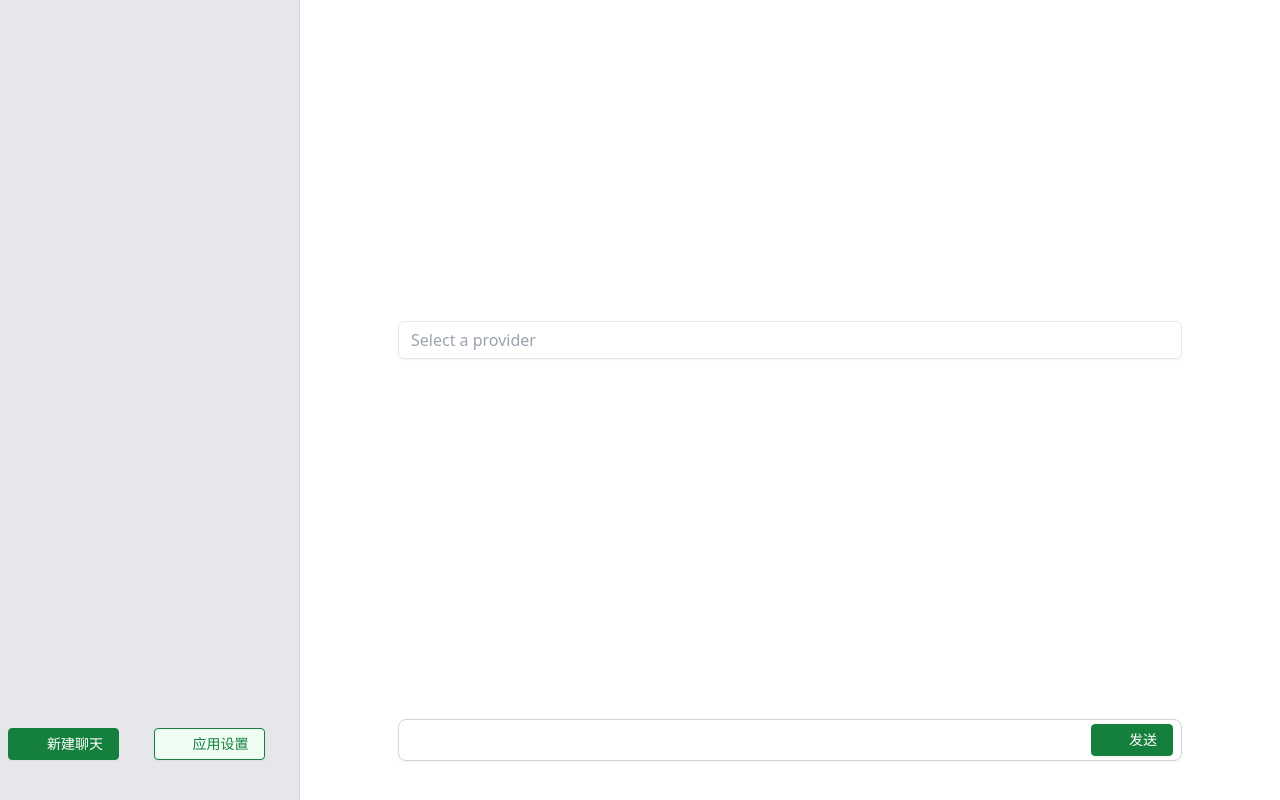
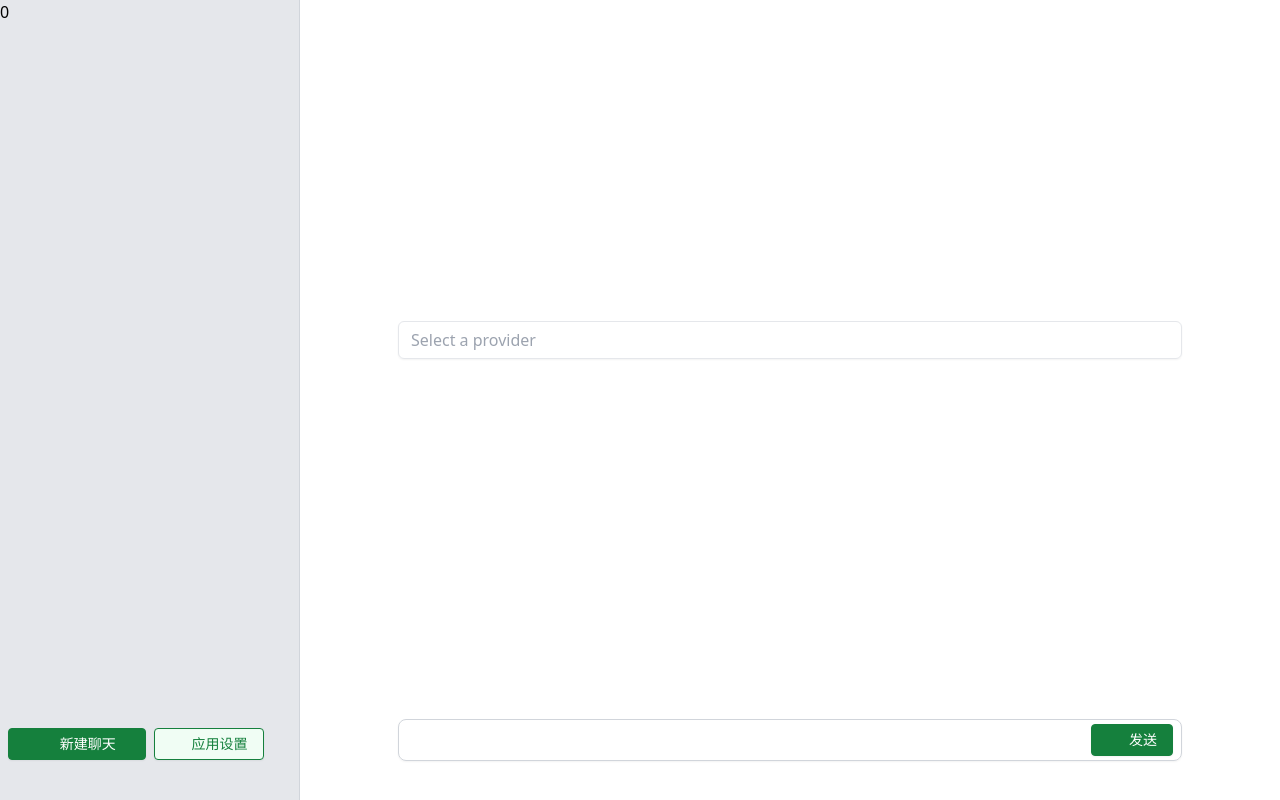
Before and after one commit to Xavier-Tse/vue-electron-chat, a Vue app: page / in a window 1280 px wide. Built offline with nearby package versions, Linux system fonts and the light colour scheme; some icons are missing.

Commit message:
feat: setup pinia

```diff
--- a/package.json
+++ b/package.json
@@ -48,6 +48,7 @@
     "dotenv": "^16.4.7",
     "electron-squirrel-startup": "^1.0.1",
     "openai": "^4.87.3",
+    "pinia": "^3.0.1",
     "radix-vue": "^1.9.17",
     "vue": "^3.5.13",
     "vue-router": "^4.5.0"
--- a/src/App.vue
+++ b/src/App.vue
@@ -2,28 +2,19 @@
   <div class=" flex items-center justify-between h-screen">
     <div class=" w-[300px] bg-gray-200 h-full border-r border-gray-300">
       <div class=" h-[90%] overflow-y-auto">
-        <ConversationList :items="conversations" />
+        <ConversationList :items="items" />
+        <h3>{{ conversationStore.totalNumber }}</h3>
       </div>
       <div class=" h-[10%] grid grid-cols-2 gap-2 p-2">
         <RouterLink to="/">
-          <button
-            class=" shadow-sm inline-flex items-center justify-center
-            bg-green-700 text-white hover:bg-green-700/90 border border-green-700
-            h-[32px] py-[8px] px-[15px] text-sm rounded-[4px]"
-          >
-            <Icon icon="radix-icons:chat-bubble" width="15" height="15" class=" mr-2" />
+          <Button icon-name="radix-icons:chat-bubble" class="w-full">
             新建聊天
-          </button>
+          </Button>
         </RouterLink>
         <RouterLink to="/settings">
-          <button
-            class=" shadow-sm inline-flex items-center justify-center
-            bg-green-50 text-green-700 hover:bg-green-700 border border-green-700 hover:text-white
-            h-[32px] py-[8px] px-[15px] text-sm rounded-[4px]"
-          >
-            <Icon icon="radix-icons:gear" width="15" height="15" class=" mr-2" />
+          <Button icon-name="radix-icons:gear" plain chass="w-full">
             应用设置
-          </button>
+          </Button>
         </RouterLink>
       </div>
     </div>
@@ -35,15 +26,26 @@
 
 <script setup lang="ts">
 import ConversationList from './components/ConversationList.vue';
-import { Icon } from '@iconify/vue';
-import { onMounted, ref } from 'vue';
+import { computed, onMounted } from 'vue';
 import { db, initProviders } from './db';
-import { ConversationProps } from './types';
+import { useConversationStore } from './stores/conversation';
+import { conversations } from './testData';
+import Button from './components/Button.vue';
 
-const conversations = ref<ConversationProps[]>([])
+const conversationStore = useConversationStore()
+const items = computed(() => conversationStore.items)
 
 onMounted(async () => {
   await initProviders()
-  conversations.value = await db.conversations.toArray()
+  conversationStore.fetchConversations()
 })
+
+let index = 0
+const testAdd = () => {
+  index++
+  conversationStore.items.push(conversations[index])
+}
+const testReset = () => {
+  conversationStore.$reset()
+}
 </script>
--- a/src/components/MessageInput.vue
+++ b/src/components/MessageInput.vue
@@ -1,6 +1,5 @@
 <template>
-    <div class="message-input w-full shadow-sm border rounded-lg border-gray-300 flex items-center py-1 px-2 focus-within:border-green-700">
-
+  <div class="message-input w-full shadow-sm border rounded-lg border-gray-300 flex items-center py-1 px-2 focus-within:border-green-700">
       <input class="outline-none border-0 flex-1 bg-white focus:ring-0" type="text" v-model="model">
       <button
         class="shadow-sm inline-flex items-center justify-center
--- a/src/renderer.ts
+++ b/src/renderer.ts
@@ -33,6 +33,7 @@ import Home from './views/Home.vue';
 import Conversaton from './views/Conversaton.vue';
 import Settings from './views/Settings.vue';
 import { createMemoryHistory, createRouter } from 'vue-router';
+import { createPinia } from 'pinia';
 
 const routes = [
   { path: '/', component: Home },
@@ -43,7 +44,9 @@ const router = createRouter({
   history: createMemoryHistory(),
   routes,
 })
+const pinia = createPinia()
 
 const app = createApp(App);
 app.use(router);
+app.use(pinia);
 app.mount('#app');
--- /dev/null
+++ b/src/stores/conversation.ts
@@ -0,0 +1,35 @@
+import { defineStore } from "pinia";
+import { db } from "../db";
+import { ConversationProps } from "src/types";
+
+export interface ConversationStore {
+  items: ConversationProps[];
+}
+
+export const useConversationStore = defineStore('conversation', {
+  state: (): ConversationStore => {
+    return {
+      items: []
+    }
+  },
+  actions: {
+    async fetchConversations() {
+      const items = await db.conversations.toArray()
+      this.items = items
+    },
+    async createConversation(createdData: Omit<ConversationProps, 'id'>) {
+      const newCId = await db.conversations.add(createdData)
+      this.items.push({
+        id: newCId,
+        ...createdData
+      })
+      return newCId
+    }
+  },
+  getters: {
+    totalNumber: (state) => state.items.length,
+    getConversationById: (state) => (id: number) => {
+      return state.items.find((item) => item.id === id)
+    }
+  }
+})
--- a/src/views/Conversaton.vue
+++ b/src/views/Conversaton.vue
@@ -15,21 +15,23 @@
 import { useRoute } from 'vue-router';
 import MessageInput from '../components/MessageInput.vue';
 import MessageList from '../components/MessageList.vue';
-import { ConversationProps, MessageProps, MessageStatus } from '../types';
-import { onMounted, ref, watch } from 'vue';
+import { MessageProps, MessageStatus } from '../types';
+import { computed, onMounted, ref, watch } from 'vue';
 import { db } from '../db';
+import { useConversationStore } from '../stores/conversation';
 
 const route = useRoute()
 const filteredMessages = ref<MessageProps[]>([])
-let conversationId = parseInt(route.params.id as string)
-const conversation = ref<ConversationProps>()
+let conversationId = ref(parseInt(route.params.id as string))
+const conversationStore = useConversationStore()
+const conversation = computed(() => conversationStore.getConversationById(conversationId.value))
 const initMessageId = parseInt(route.query.init as string)
 let lastQuestion = ''
 
 const creatingInitialMessage = async () => {
   const createdData: Omit<MessageProps, 'id'> = {
     content: '',
-    conversationId,
+    conversationId: conversationId.value,
     type: 'answer',
     createdAt: new Date().toISOString(),
     updatedAt: new Date().toISOString(),
@@ -51,16 +53,14 @@ const creatingInitialMessage = async () => {
 }
 
 watch(() => route.params.id, async (newId: string) => {
-  conversationId = parseInt(newId)
-  conversation.value = await db.conversations.where({ id: conversationId }).first()
-  filteredMessages.value = await db.messages.where({ conversationId }).toArray()
+  conversationId.value = parseInt(newId)
+  filteredMessages.value = await db.messages.where({ conversationId: conversationId.value }).toArray()
 })
 
 onMounted(async () => {
-  conversation.value = await db.conversations.where({ id: conversationId }).first()
-  filteredMessages.value = await db.messages.where({ conversationId }).toArray()
+  filteredMessages.value = await db.messages.where({ conversationId: conversationId.value }).toArray()
   if (initMessageId) {
-    const lastMessage = await db.messages.where({ conversationId }).last()
+    const lastMessage = await db.messages.where({ conversationId: conversationId.value }).last()
     lastQuestion = lastMessage?.content || ''
     await creatingInitialMessage()
   }
--- a/src/views/Home.vue
+++ b/src/views/Home.vue
@@ -16,10 +16,12 @@ import ProviderSelect from '../components/ProviderSelect.vue';
 import { ProviderProps } from '../types';
 import { db } from '../db';
 import { useRouter } from 'vue-router';
+import { useConversationStore } from '../stores/conversation';
 
 const currentProvider = ref('')
 const providers = ref<ProviderProps[]>([])
 const router = useRouter()
+const conversationStore = useConversationStore()
 
 onMounted(async () => {
   providers.value = await db.providers.toArray()
@@ -36,7 +38,7 @@ const modelInfo = computed(() => {
 const createConversation = async (question: string) => {
   const { providerId, selectedModel } = modelInfo.value
   const currentDate = new Date().toISOString()
-  const conversationId = await db.conversations.add({
+  const conversationId = await conversationStore.createConversation({
     title: question,
     providerId,
     selectedModel,
--- a/tsconfig.json
+++ b/tsconfig.json
@@ -11,6 +11,7 @@
     "baseUrl": ".",
     "outDir": "dist",
     "moduleResolution": "node",
-    "resolveJsonModule": true
+    "resolveJsonModule": true,
+    "noImplicitThis": true
   }
 }
```
Also changed, not shown: 2 other files (tests, documents, lock files or other folders).
